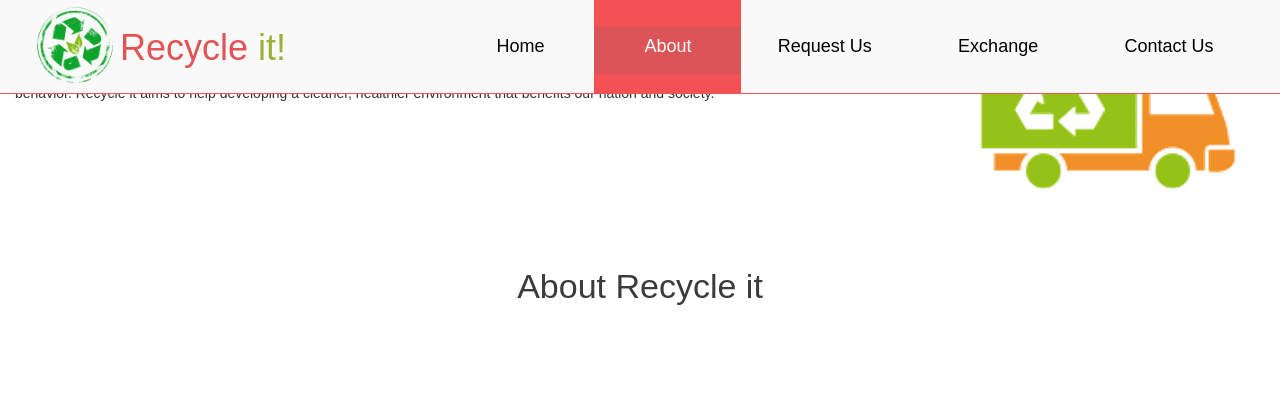
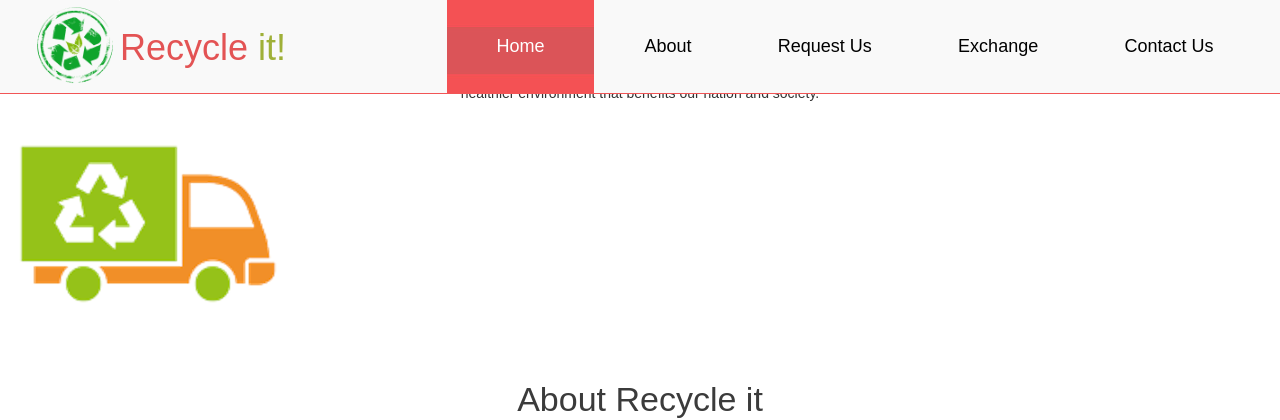
Before and after one commit to Tahanim/Recycleitt, a PHP site: page / in a window 1280 px wide. Shown: the top 420 px of the page. Run offline with PHP 8.4, Linux system fonts and the light colour scheme; data comes from the database, SQL or seed files in the repository; data that the repository does not hold is empty; some libraries are stand-ins or nearby versions; some web fonts are replaced.

Commit message:
Update index.php

```diff
--- a/index.php
+++ b/index.php
@@ -20,7 +20,8 @@
     <!-- Template  -->
     <link href="templatemo_style.css" rel="stylesheet">
 
-  <div class="col-sm-9">
+<div align="middle"  class="container_wapper" class="banner" id="templatemo_banner_slide">
+<body>
                     <h2>Who we are?</h2>
 
                     <p> <b style="color:rgb(204, 0, 82);">  Recycle</b> <b style="color:rgb(136, 204, 0);">it</b> is an idea and a website that encourage the Saudi society to protect and save its environment by promoting and rewarding the recycling behavior. Recycle it aims to help developing a cleaner, healthier environment that benefits our nation and society.</p>
@@ -30,6 +31,8 @@
                 <div class="col-sm-3">
                     <img src="car.png" class="img-responsive" alt="Chief Public Relation Officer" />
                 </div>
+                </body>
+</div>
 
 <!-- <div align="middle"  class="container_wapper" class="banner" id="templatemo_banner_slide">
 <body>
```
